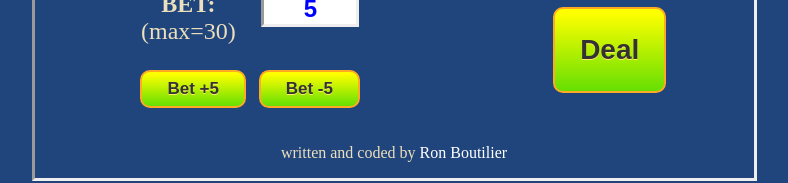
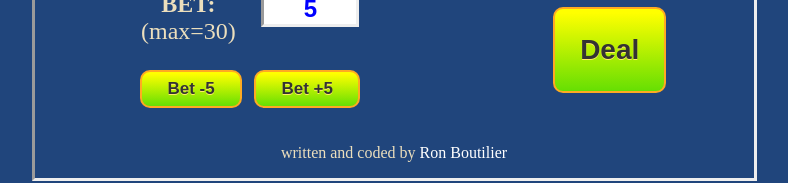
Before and after one commit to ronbout/video-poker-react, a React (Vite) app: page / in a window 1280 px wide. Shown: the part 523-706 px from the top of the page, without its empty margins (246-1034 px from the left). Built offline with nearby package versions, Linux system fonts and the light colour scheme; the HTML template or start-up script is replaced by a standard one.

Commit message:
Consolidate gameMode, hand, displayBar, and userMessage into one state object as they always change at the same time.  Also, disabled the ChangePay icon in Draw mode.

```diff
--- a/src/components/BetAndDeal.jsx
+++ b/src/components/BetAndDeal.jsx
@@ -1,7 +1,7 @@
 import BetSection from "./BetSection";
 import DealSection from "./DealSection";
 
-const BetAndDeal = ({ bet, setBet, gameMode, deal }) => {
+const BetAndDeal = ({ gameState: { gameMode }, bet, setBet, deal }) => {
 	return (
 		<div id="bet-deal-container" className="flex">
 			<BetSection bet={bet} setBet={setBet} />
--- a/src/components/BetSection.jsx
+++ b/src/components/BetSection.jsx
@@ -24,8 +24,8 @@ const BetSection = ({ bet, setBet }) => {
 				</div>
 			</div>
 			<div id="bet-change" className="flex">
+				<BetButton bet={bet} setBet={setBet} amt={-5} />
 				<BetButton bet={bet} setBet={setBet} amt={5} />
-				<BetButton bet={bet} setBet={setBet} amt={-5} />
 			</div>
 		</div>
 	);
--- a/src/components/ChangePay.jsx
+++ b/src/components/ChangePay.jsx
@@ -1,6 +1,17 @@
-const ChangePay = ({ showPayTables }) => {
+import * as constants from "../assets/constants";
+
+const ChangePay = ({ gameState: { gameMode }, showPayTables }) => {
+	console.log(gameMode);
+	let payClass, onPayClick;
+	if (gameMode === constants.DEAL) {
+		payClass = "";
+		onPayClick = showPayTables;
+	} else {
+		payClass = "disable";
+		onPayClick = () => {};
+	}
 	return (
-		<div id="pay" onClick={showPayTables}>
+		<div id="pay" onClick={onPayClick} className={payClass}>
 			<img id="paytables-img" src="graphics/money.png" alt="Change Paytable" />
 		</div>
 	);
--- a/src/components/Game.jsx
+++ b/src/components/Game.jsx
@@ -3,12 +3,9 @@ import Message from "./Message";
 import OddsContainer from "./OddsContainer";
 
 const Game = ({
-	gameMode,
-	hand,
+	gameState: { gameMode, hand, displayBar, userMessage },
 	holdCards,
 	setHoldCards,
-	displayBar,
-	userMessage,
 }) => {
 	return (
 		<div id="cards-container" className="flex">
--- a/src/components/Money.jsx
+++ b/src/components/Money.jsx
@@ -1,10 +1,10 @@
 import ChangePay from "./ChangePay";
 import Credits from "./Credits";
-const Money = ({ showPayTables }) => {
+const Money = ({ gameState, showPayTables }) => {
 	return (
 		<div id="credits-pay-container" className="flex">
 			<Credits />
-			<ChangePay showPayTables={showPayTables} />
+			<ChangePay gameState={gameState} showPayTables={showPayTables} />
 		</div>
 	);
 };
--- a/src/pages/Main.jsx
+++ b/src/pages/Main.jsx
@@ -8,20 +8,25 @@ import { useState } from "react";
 const Main = ({ showPayTables }) => {
 	const [bank, setBank] = useState(constants.STARTING_BANK);
 	const [bet, setBet] = useState(constants.START_BET);
-	const [gameMode, setGameMode] = useState(constants.DEAL);
-	const [hand, setHand] = useState([0, 1, 2, 3, 4]);
 	const [holdCards, setHoldCards] = useState([0, 0, 0, 0, 0]);
-	const [displayBar, setDisplayBar] = useState(constants.DISP_BAR);
-	const [userMessage, setUserMessage] = useState(constants.msgs.init);
+	const [gameState, setGameState] = useState({
+		gameMode: constants.DEAL,
+		hand: [0, 1, 2, 3, 4],
+		displayBar: constants.DISP_BAR,
+		userMessage: constants.msgs.init,
+	});
 
 	const curDeck = new Deck();
 
 	const deal = () => {
 		curDeck.shuffle();
 		const newHand = curDeck.deal();
-		setHand(newHand);
-		setGameMode(constants.DRAW);
-		setUserMessage(constants.msgs.draw);
+		setGameState((prev) => ({
+			displayBar: prev.displayBar,
+			gameMode: constants.DRAW,
+			hand: newHand,
+			userMessage: constants.msgs.draw,
+		}));
 	};
 
 	/**
@@ -33,20 +38,16 @@ const Main = ({ showPayTables }) => {
 	 * hold cards [0,0,0,0,0]
 	 * display bar
 	 * user message
-	 *
 	 */
 	return (
 		<main id="game-container">
-			<Money showPayTables={showPayTables} />
+			<Money gameState={gameState} showPayTables={showPayTables} />
 			<Game
-				gameMode={gameMode}
-				hand={hand}
+				gameState={gameState}
 				holdCards={holdCards}
 				setHoldCards={setHoldCards}
-				displayBar={displayBar}
-				userMessage={userMessage}
 			/>
-			<BetAndDeal bet={bet} setBet={setBet} gameMode={gameMode} deal={deal} />
+			<BetAndDeal gameState={gameState} bet={bet} setBet={setBet} deal={deal} />
 		</main>
 	);
 };
```
